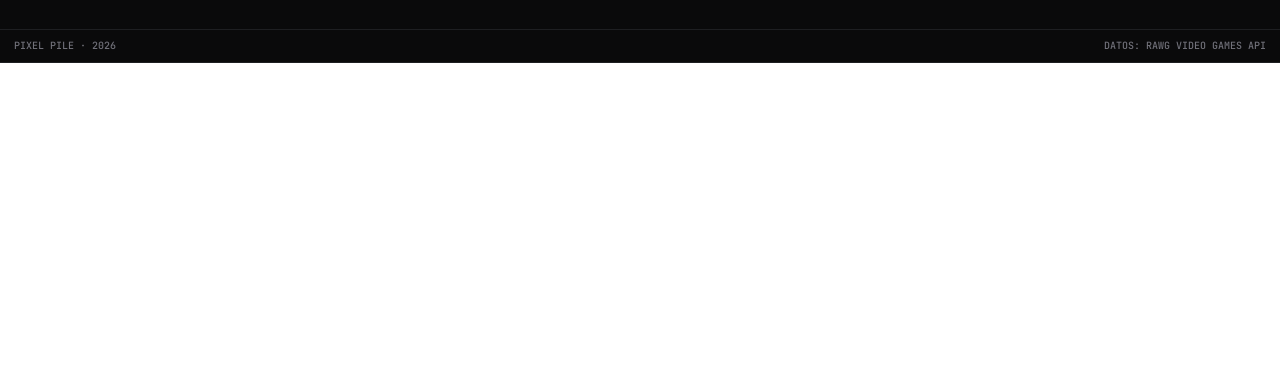
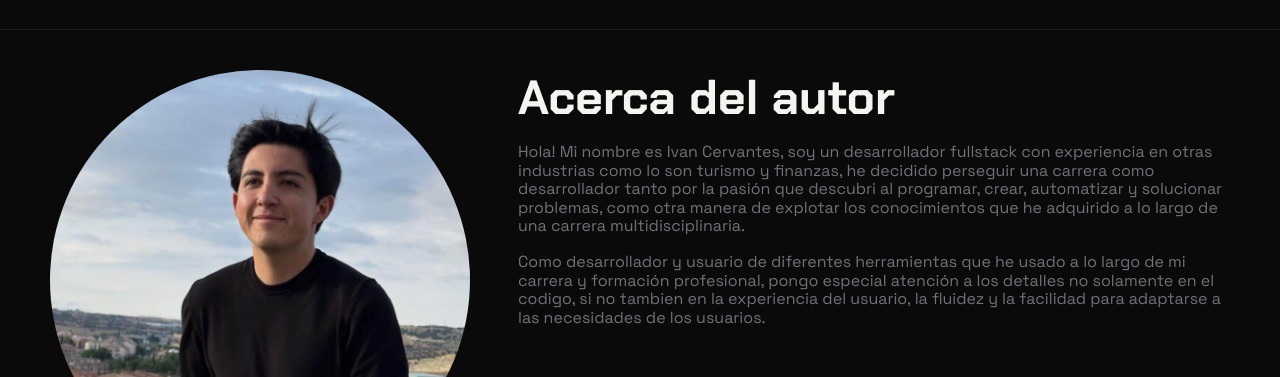
Before and after one commit to Ivancvnts/pixel-pile-frontend, a React (Vite) app: page / in a window 1280 px wide. Shown: the part 1256-1633 px from the top of the page. Before the commit the page ends 1319 px from the top, so only its background shows below. Built offline with nearby package versions, Linux system fonts and the light colour scheme.

Commit message:
feat: added About component

```diff
--- /dev/null
+++ b/src/components/About/About.css
@@ -0,0 +1,61 @@
+.about {
+  display: flex;
+  flex-direction: row;
+  width: 100%;
+  max-width: 1180px;
+  padding-top: 40px;
+  padding-bottom: 60px;
+  justify-self: center;
+  gap: 48px;
+}
+
+.about__avatar {
+  flex: 0 0 420px;
+  width: 420px;
+  height: 420px;
+  border-radius: 50%;
+  background-size: 110%;
+  background-position: 90% 40%;
+  background-repeat: no-repeat;
+  transition: background-size 0.3s ease;
+}
+
+.about__avatar:hover {
+  background-size: 120%;
+}
+
+.about__info {
+  flex: 2;
+  display: flex;
+  flex-direction: column;
+  gap: 18px;
+}
+
+.about__title {
+  margin: 0;
+  font-family: var(--pp-font-heading);
+  font-size: 48px;
+  color: var(--pp-color-text-primary);
+}
+
+.about__description {
+  margin: 0;
+  font-family: var(--pp-font-body);
+  font-size: 16px;
+  color: var(--pp-color-text-tertiary);
+}
+
+@media screen and (max-width: 544px) {
+  .about {
+    flex-direction: column;
+    justify-content: center;
+    text-align: center;
+  }
+
+  .about__avatar {
+    flex: 0 0 300px;
+    width: 300px;
+    height: 300px;
+    align-self: center;
+  }
+}
--- /dev/null
+++ b/src/components/About/About.jsx
@@ -0,0 +1,36 @@
+import authorPhoto from '../../images/IvanCvnts.jpg';
+
+function About() {
+  return (
+    <section className="app__section">
+      <div className="about">
+        <div
+          className="about__avatar"
+          style={{ backgroundImage: `url(${authorPhoto})` }}
+        ></div>
+
+        <div className="about__info">
+          <h2 className="about__title">Acerca del autor</h2>
+          <p className="about__description">
+            Hola! Mi nombre es Ivan Cervantes, soy un desarrollador fullstack
+            con experiencia en otras industrias como lo son turismo y finanzas,
+            he decidido perseguir una carrera como desarrollador tanto por la
+            pasión que descubri al programar, crear, automatizar y solucionar
+            problemas, como otra manera de explotar los conocimientos que he
+            adquirido a lo largo de una carrera multidisciplinaria.
+          </p>
+
+          <p className="about__description">
+            Como desarrollador y usuario de diferentes herramientas que he usado
+            a lo largo de mi carrera y formación profesional, pongo especial
+            atención a los detalles no solamente en el codigo, si no tambien en
+            la experiencia del usuario, la fluidez y la facilidad para adaptarse
+            a las necesidades de los usuarios.
+          </p>
+        </div>
+      </div>
+    </section>
+  );
+}
+
+export default About;
--- a/src/components/App/App.jsx
+++ b/src/components/App/App.jsx
@@ -1,8 +1,7 @@
 import { useState } from 'react';
 
 import Header from '../Header/Header';
-import Hero from '../Hero/Hero';
-import GamesGrid from '../GamesGrid/GamesGrid';
+import Main from '../Main/Main';
 import Footer from '../Footer/Footer';
 
 function App() {
@@ -10,10 +9,7 @@ function App() {
     <>
       <div className="app">
         <Header></Header>
-        <main>
-          <Hero></Hero>
-          <GamesGrid></GamesGrid>
-        </main>
+        <Main></Main>
         <Footer></Footer>
       </div>
     </>
--- a/src/components/GamesGrid/GamesGrid.css
+++ b/src/components/GamesGrid/GamesGrid.css
@@ -32,4 +32,5 @@
   display: grid;
   grid-template-columns: repeat(auto-fill, minmax(258px, 1fr));
   gap: 16px;
+  justify-items: center;
 }
--- /dev/null
+++ b/src/components/Main/Main.jsx
@@ -0,0 +1,15 @@
+import Hero from '../Hero/Hero';
+import GamesGrid from '../GamesGrid/GamesGrid';
+import About from '../About/About';
+
+function Main() {
+  return (
+    <main>
+      <Hero></Hero>
+      <GamesGrid></GamesGrid>
+      <About></About>
+    </main>
+  );
+}
+
+export default Main;
--- a/src/index.css
+++ b/src/index.css
@@ -8,3 +8,4 @@
 @import url('./components/GamesGrid/GamesGrid.css');
 @import url('./components/GameCard/GameCard.css');
 @import url('./components/Footer/Footer.css');
+@import url('./components/About/About.css');
```
Also changed, not shown: src/images/IvanCvnts.jpg (added).
